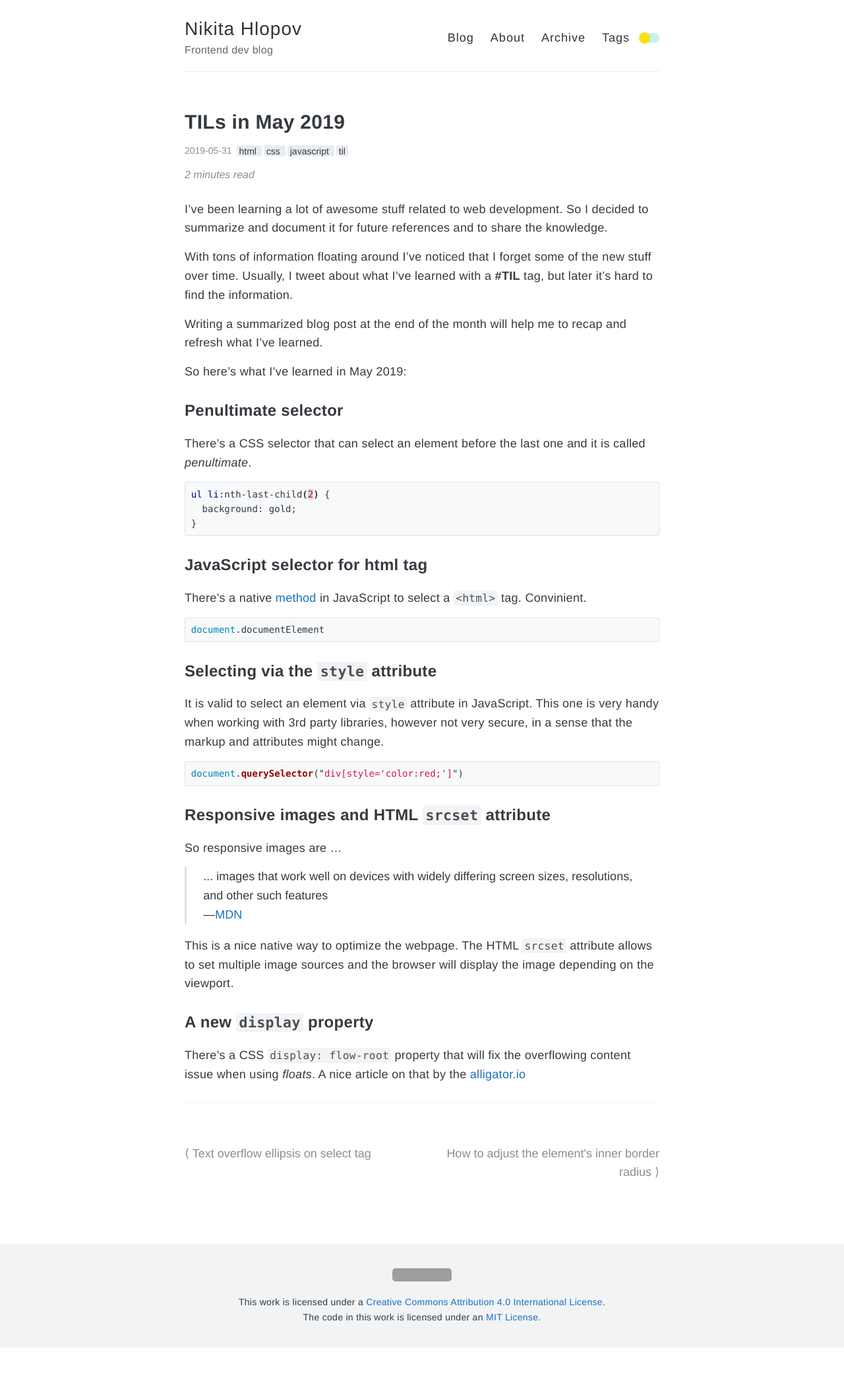
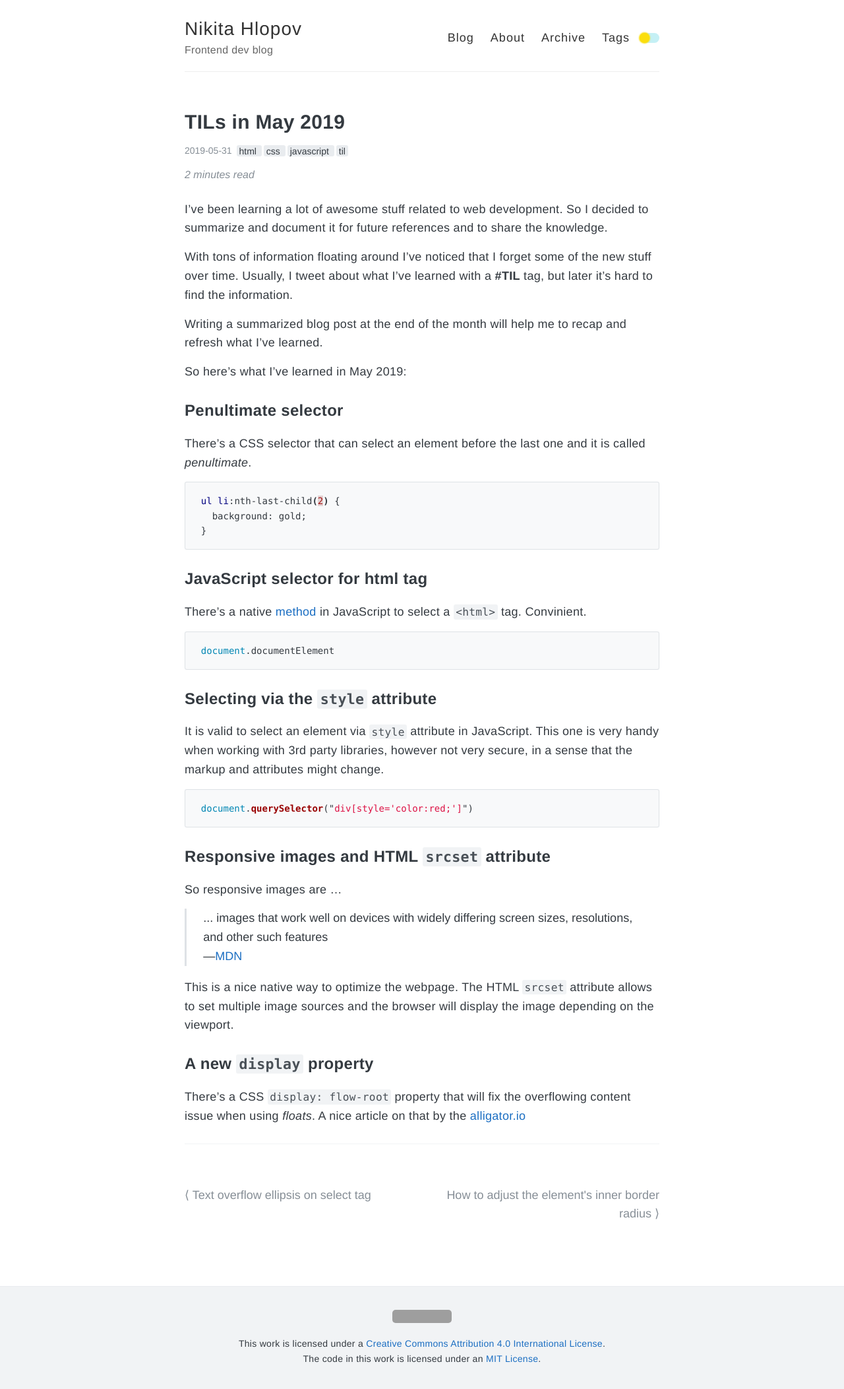
Before and after one commit to nikitahl/dev-blog, a Jekyll site: the page built from _posts/2019/05/2019-05-31-til-may-2019.md, in a window 1280 px wide. Shown: the whole page at 66% size. Built offline with Jekyll 4.4.1, drawn with Linux system fonts in a browser that asks for light colours; before the commit the page ends 2042 px from its top, so only the background shows below that; grey boxes are pictures that could not be loaded.

Commit message:
Update code block padding

```diff
--- a/_sass/_highlights.scss
+++ b/_sass/_highlights.scss
@@ -12,7 +12,7 @@ code.highlighter-rouge {
 
 pre.highlight {
   font-size: $small-font-size;
-  padding: .45em .45em .45em .625em;
+  padding: 1.2em 1.2em 1.2em 1.7em;
   border: 1px solid $oc-gray-3;
   border-radius: 3px;
   margin: 1em 0;
```
